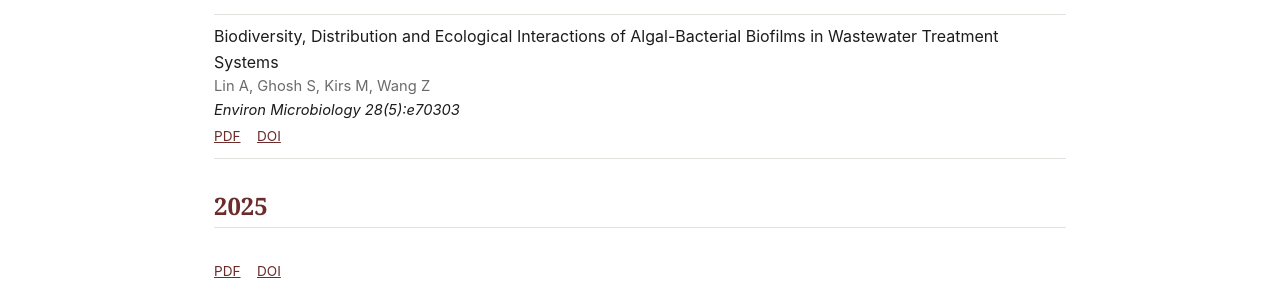
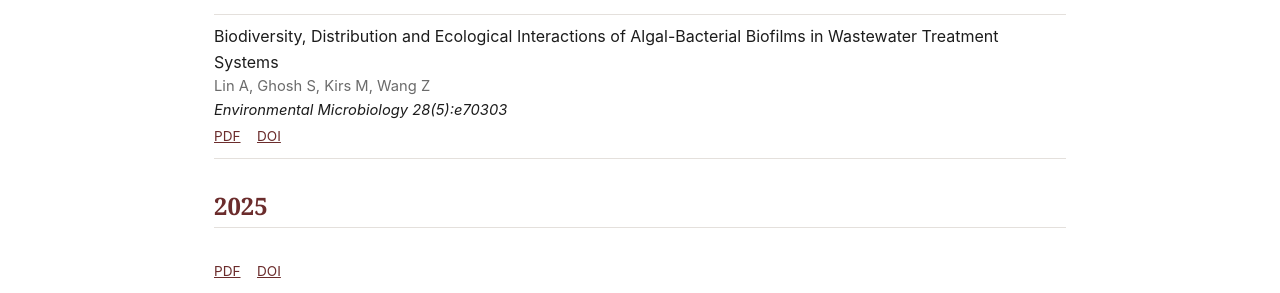
Before and after one commit to MarekKirs/marekkirs.github.io, a Jekyll site: the page built from publications.md, in a window 1280 px wide. Shown: the part 344-637 px from the top of the page. Built offline with Jekyll 4.4.1, drawn with Linux system fonts in a browser that asks for light colours.

Commit message:
Update publications.yml

```diff
--- a/_data/publications.yml
+++ b/_data/publications.yml
@@ -11,7 +11,7 @@
 - year: 2026
   title: "Biodiversity, Distribution and Ecological Interactions of Algal-Bacterial Biofilms in Wastewater Treatment Systems"
   authors: "Lin A, Ghosh S, Kirs M, Wang Z"
-  venue: "Environ Microbiology 28(5):e70303"
+  venue: "Environmental Microbiology 28(5):e70303"
   pdf_url: "https://enviromicro-journals.onlinelibrary.wiley.com/doi/abs/10.1111/1462-2920.70303"
   doi_url: "https://doi.org/10.1111/1462-2920.70303"
 
```
